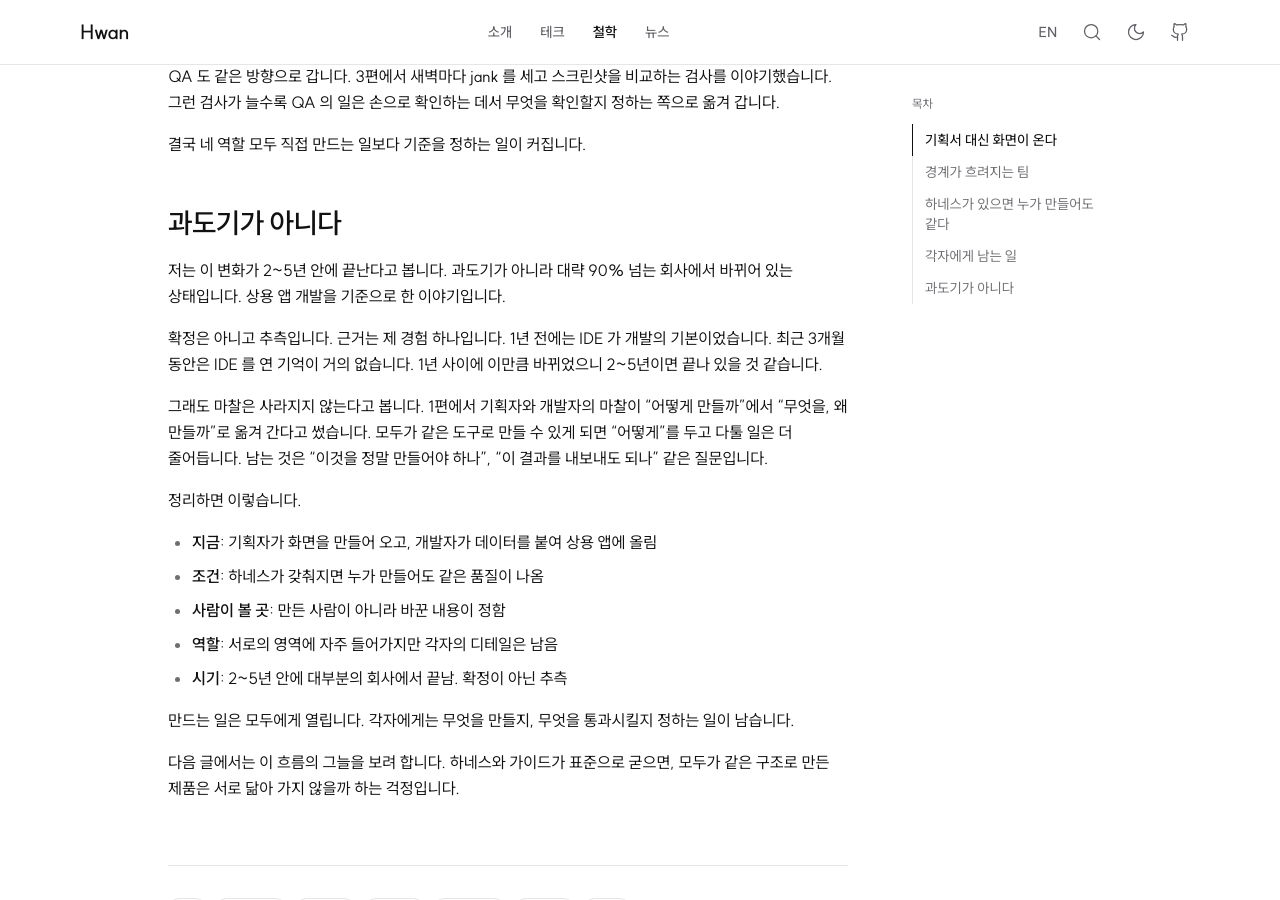
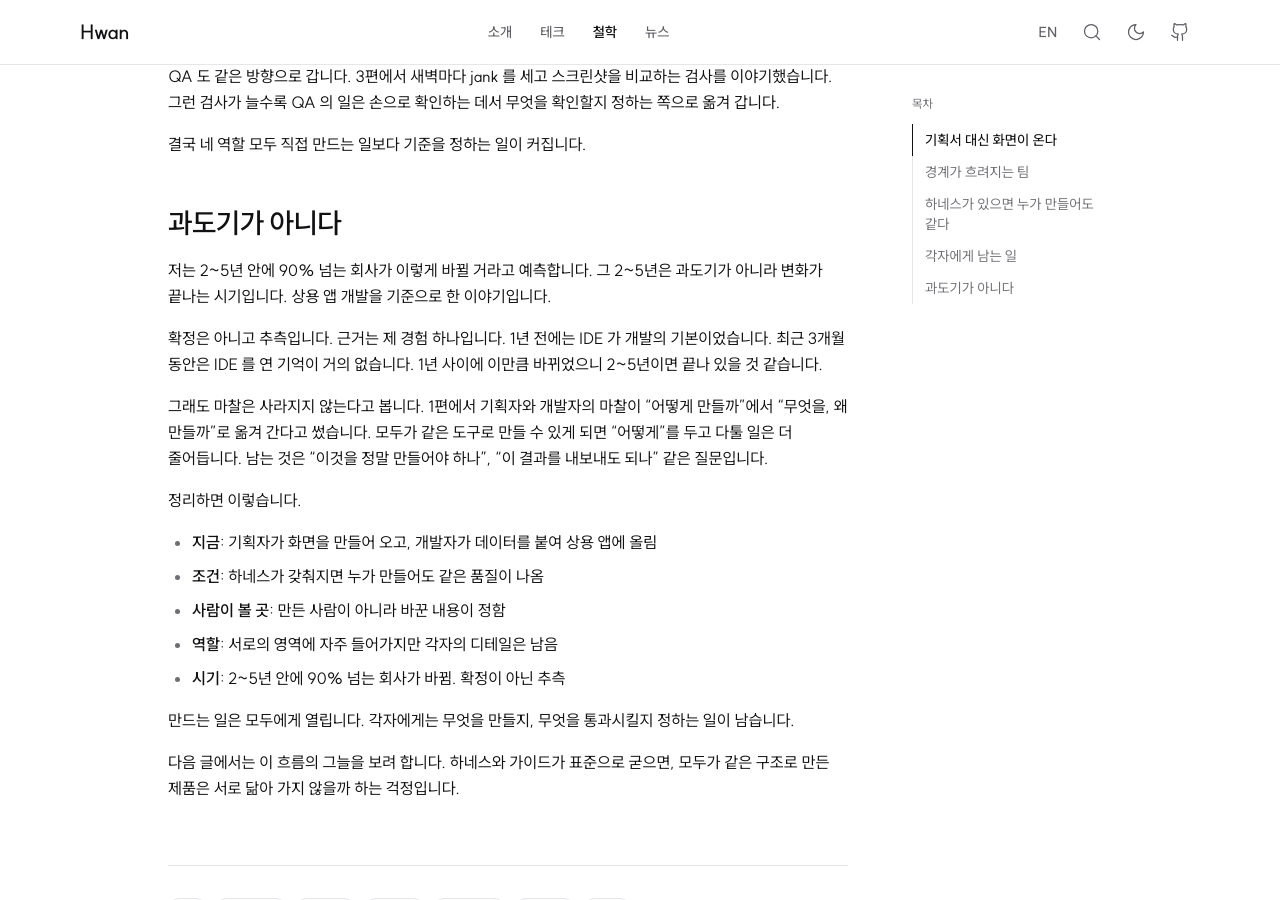
Before and after one commit to Hwan3434/Hwan3434.github.io, a Jekyll site: the page built from _posts/Philosophy/2026-11-22-everyone-builds-the-product.md, in a window 1280 px wide and 900 px high, scrolled down 3667 px. Built offline with Jekyll 4.4.1, drawn with Linux system fonts in a browser that asks for light colours.

Commit message:
fix: 2~5년 안에 90% 넘는 회사가 바뀐다는 예측으로 고친다
Co-Authored-By: Claude Opus 5.5 <noreply@anthropic.com>
Claude-Session: https://claude.ai/code/session_01HDtNGR1iK3jjxoVhAt97Su

```diff
--- a/_posts/Philosophy/2026-11-22-everyone-builds-the-product.md
+++ b/_posts/Philosophy/2026-11-22-everyone-builds-the-product.md
@@ -152,8 +152,8 @@ QA 도 같은 방향으로 갑니다.
 
 ## 과도기가 아니다
 
-저는 이 변화가 2~5년 안에 끝난다고 봅니다.
-과도기가 아니라 대략 90% 넘는 회사에서 바뀌어 있는 상태입니다.
+저는 2~5년 안에 90% 넘는 회사가 이렇게 바뀔 거라고 예측합니다.
+그 2~5년은 과도기가 아니라 변화가 끝나는 시기입니다.
 상용 앱 개발을 기준으로 한 이야기입니다.
 
 확정은 아니고 추측입니다.
@@ -173,7 +173,7 @@ QA 도 같은 방향으로 갑니다.
 - **조건**: 하네스가 갖춰지면 누가 만들어도 같은 품질이 나옴
 - **사람이 볼 곳**: 만든 사람이 아니라 바꾼 내용이 정함
 - **역할**: 서로의 영역에 자주 들어가지만 각자의 디테일은 남음
-- **시기**: 2~5년 안에 대부분의 회사에서 끝남. 확정이 아닌 추측
+- **시기**: 2~5년 안에 90% 넘는 회사가 바뀜. 확정이 아닌 추측
 
 만드는 일은 모두에게 열립니다.
 각자에게는 무엇을 만들지, 무엇을 통과시킬지 정하는 일이 남습니다.
```
